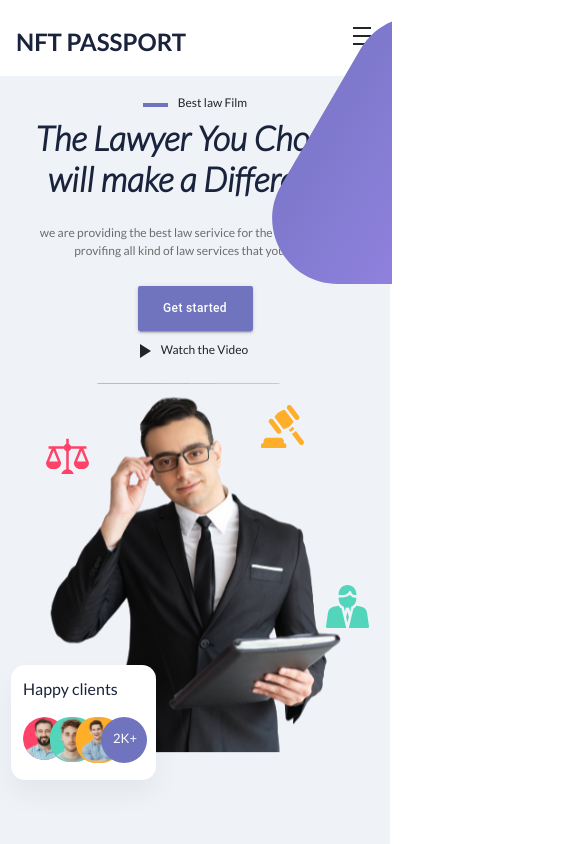
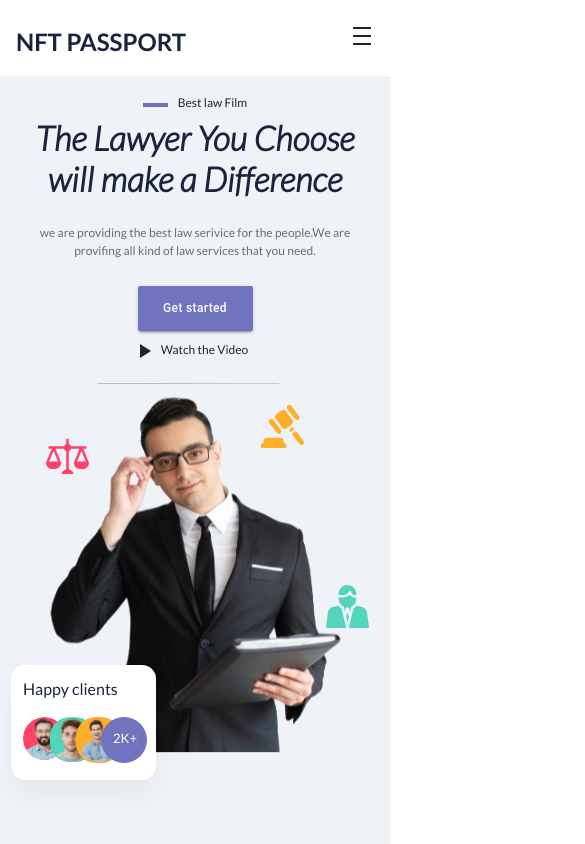
Before and after one commit to im-Abishek/Landing_page, a React (Create React App) app: page / in a window 390 px wide. Shown: the top 844 px of the page, 585 px wide, since content can reach past the window. Built offline with nearby package versions, Linux system fonts and the light colour scheme; a web font is replaced by a local one.

Commit message:
font changes

```diff
--- a/src/App.css
+++ b/src/App.css
@@ -6,7 +6,19 @@
   height: 40vmin;
   pointer-events: none;
 }
+#Lawyer_text{
+  font-weight: 900;
+  font-style:italic;
 
+}
+#title{
+  background: linear-gradient(45deg,  #7073BE 20%, #FF9B61 0%);
+  -webkit-text-fill-color: transparent;
+            -webkit-background-clip: text;
+            font-family: 'Playfair Display';
+font-style: italic;
+  /* fontColor: "-webkit-linear-gradient(45deg, #FE6B8B 30%, #FF8E53 90%)", */
+}
 @media (prefers-reduced-motion: no-preference) {
   .App-logo {
     animation: App-logo-spin infinite 20s linear;
--- a/src/components/Footer/footer.css
+++ b/src/components/Footer/footer.css
@@ -3,7 +3,6 @@
     margin:0;
     padding:0;
     font-family: 'Lato';
-
 }
 
 ul {
@@ -16,7 +15,7 @@ ul {
 
  .footer {
     background-color: rgb(197, 194, 194);
-    padding: 10px 0px 10px 0px;
+    padding: 10px 0px 15px 0px;
  }
  .container_footer{
     margin-left: auto;
--- a/src/components/section-1/main.js
+++ b/src/components/section-1/main.js
@@ -6,7 +6,7 @@ import { Button } from "@mui/material";
 import { Icon } from "@mui/material";
 import { makeStyles } from "@mui/styles";
 import PlayArrowIcon from "@mui/icons-material/PlayArrow";
-import Lamge1 from "../images/section_1/human.svg";
+import Iamge1 from "../images/section_1/human.svg";
 import Mace from "../images/section_1/mace.svg";
 import Lawyer from "../images/section_1/lawyer.svg";
 import weight from "../images/section_1/weightmachine.svg";
@@ -14,6 +14,7 @@ import human_1 from "../images/section_1/human1.svg";
 import human_2 from "../images/section_1/human2.svg";
 import human_3 from "../images/section_1/human3.svg";
 import Main_BelowContent from "./mainPage_belowbox";
+import '../../App.css'
 
 const useStyles = makeStyles((theme) => ({
   root: {
@@ -49,8 +50,8 @@ const useStyles = makeStyles((theme) => ({
 
   },
   Bold_words: {
-    fontStyle: "italic",
-    fontWeight:'bold',
+    // fontStyle: "italic!important",
+    // fontWeight:'900',
     fontSize: 64,
     color: "#19233C",
     paddingBottom:16,
@@ -266,6 +267,7 @@ const useStyles = makeStyles((theme) => ({
     color:'white',
     fontSize:13
    },
+
 }));
 
 const Main_properties = () => {
@@ -281,10 +283,10 @@ const Main_properties = () => {
               <span style={{marginTop:'-5px'}} className={classes.Rectangle}></span>
               <h6 className={classes.FilmWords}>Best law Film</h6>
             </Box>
-            <h1 className={classes.Bold_words}>
+            <h1 className={classes.Bold_words} id="Lawyer_text">
               The Lawyer You Choose will make a Difference
             </h1>
-            <p className={classes.Bold_words_2}>
+            <p className={classes.Bold_words_2} >
               we are providing the best law serivice for the people.We are
               provifing all kind of law services that you need.
             </p>
@@ -303,7 +305,7 @@ const Main_properties = () => {
               </Box>
           </Box>
           <Box component="div" className={classes.Picture_content}>
-            <img src={Lamge1} className={classes.image} />
+            <img src={Iamge1} className={classes.image} />
             <img src={Mace} className=  {classes.Main_img1} />
             <img src={Lawyer} className={classes.Main_img2} />
             <img src={weight} className={classes.Main_img3} />
--- a/src/components/section-8/workFeature.js
+++ b/src/components/section-8/workFeature.js
@@ -12,36 +12,35 @@ const useStyles = makeStyles((theme) => ({
   Main: {
     display: "flex",
     width: "100%",
-    height:'fit-content',
+    height: "fit-content",
     flex: 1,
-    // height: "100vh",
-    position: " relative",
-    // flexDirection:'column',
-    padding:'30px 0px 30px 0px',
-    [theme.breakpoints.down('lg')]:{
-      padding:'30px 60px 30px 0px',
-
+    position: "relative",
+    padding: "30px 0px 30px 0px",
+    marginTop:200,
+    [theme.breakpoints.down("lg")]: {
+      padding: "30px 50px 30px 0px",
+      marginTop:'-50px!important',
     },
-    [theme.breakpoints.down('sm')]:{
-     display:'flex',
-     flexDirection:'column-reverse',
-     padding:'30px 5px 30px 0px',
-
+    [theme.breakpoints.down("sm")]: {
+      display: "flex",
+      flexDirection: "column-reverse",
+      padding: "30px 5px 30px 0px",
+      marginTop:'0px!important',
     },
   },
 
   Leftside: {
     display: "flex",
     flex: 0.49,
-    [theme.breakpoints.down('md')]:{
+    paddingTop:'50px',
+    [theme.breakpoints.down("md")]: {
       flex: 0.40,
-
     },
-     Cashewimg:{
-      [theme.breakpoints.down('xs')]:{
-      maxWidth:200,
-      maxHeight:200
-
+    Cashewimg: {
+      marginTop:50,
+      [theme.breakpoints.down("xs")]: {
+        maxWidth: 200,
+        maxHeight: 200,
       },
     },
   },
@@ -49,139 +48,129 @@ const useStyles = makeStyles((theme) => ({
     display: "flex",
     flex: 0.51,
     flexDirection: "column",
-    paddingLeft:'20px',
+    paddingLeft: "20px",
     // overflowX: 'hidden',
-    [theme.breakpoints.down('md')]:{
+    position: "relative",
+    [theme.breakpoints.between('sm','lg')]: {
       flex: 0.60,
-      paddingLeft:'0px',
+      paddingLeft: "22px",
+    },
+    [theme.breakpoints.down('sm')]: {
+      paddingLeft: "2px",
     },
   },
-  // Align_box: {
-  //   display: "flex",
-  //   flexDirection: "column",
-
-  //   position:'relative',
-  //   zIndex:'1'
-  // },
-  // Align_box1: {
-  //   width: 210,
-  //   height: 100,
-
-  // },
-  // Align_box2: {
-  //   width: 210,
-  //   height: 100,
-  // },
-  // Align_box3: {
-  //   width: 210,
-  //   height: 100,
-  // },
-
 
   ////////Right side
-  Title:{
+  Title: {
     backgroundColor: "linear-gradient(#FF9B61 0.29%, #7073BE 56.38%)",
     // color: 'linear-gradient(to right, #430089, #82ffa1)',
     // fontColor: "-webkit-linear-gradient(45deg, #FE6B8B 30%, #FF8E53 90%)",
     //  fontStyle:'italic',
-    [theme.breakpoints.down('md')]:{
-      fontSize:14
+    [theme.breakpoints.down("md")]: {
+      fontSize: 14,
+    },
+    [theme.breakpoints.down("sm")]: {
+      fontSize: 12,
     },
   },
   Work: {
     marginBottom: "12px",
-    fontWeight:'900',
-    fontStyle:'italic',
-    [theme.breakpoints.down('md')]:{
-      fontSize:28
+    fontWeight: "900!important",
+    fontStyle: "italic!important",
+    [theme.breakpoints.down("md")]: {
+      fontSize: 28,
     },
   },
-  H6_content:{
-    marginTop:'12px',
-    color:'#000000',
-    opacity: 0.6,
-    width:'84%',
-    [theme.breakpoints.down('md')]:{
-     fontSize:12
+  Color_Rectangle:{
+    [theme.breakpoints.down("md")]: {
+      width:'50px'
     },
   },
-  SixBoxes:{
+  H6_content: {
+    marginTop: "12px",
+    color: "#000000",
+    opacity: 0.6,
+    width: "83%",
+    [theme.breakpoints.down("md")]: {
+      fontSize: 12,
+    },
+  },
+  SixBoxes: {
     display: "flex!important",
     flexDirection: "row",
     flexWrap: "wrap!important",
-    justifyContent:'space-between',
-    position:'relative',
-    zIndex:'1'
-
-
+    justifyContent: "space-between",
+    position: "relative",
+    zIndex: "1",
   },
-  Boxes:{
+  Boxes: {
     width: "278px",
     height: "106px",
     boxShadow: "8px 8px 43px -6px rgba(0, 0, 0, 0.1)",
     borderRadius: "6px",
     background: "#FFFFFF",
-    marginBottom:'10px',
-    marginTop:'5px',
-    padding:15,
-    [theme.breakpoints.down('lg')]:{
+    marginBottom: "10px",
+    marginTop: "5px",
+    padding: 15,
+    [theme.breakpoints.down("lg")]: {
       width: "220px",
       height: "100px",
     },
-     [theme.breakpoints.down('md')]:{
-      width: "180px",
-    height: "80px",
-     },
-    [theme.breakpoints.down('sm')]:{
+    [theme.breakpoints.down("md")]: {
       width: "170px",
       height: "80px",
     },
-     [theme.breakpoints.down('xs')]:{
-      width: "150px",
+    [theme.breakpoints.down("sm")]: {
+      width: "163px",
       height: "80px",
     },
-  },
-  VioletTriangle:{
-    position:'absolute',
-    right:-2,
-    top:-150,
-    width:'300px',
-    height:'520px',
-    overflowX: 'hidden',
-    [theme.breakpoints.down('lg')]:{
-      width:'140px',
-    height:'420px',
-    top:0,
-      },
-      [theme.breakpoints.down('sm')]:{
-        width:'120px',
-      height:'420px',
-      top:-50,
-        },
+    [theme.breakpoints.down("xs")]: {
 
     },
-  Boxh5_content:{
-  color:'#19233C',
-  fontWeight:'bold',
-  [theme.breakpoints.down('lg')]:{
-    fontSize:16
   },
-  [theme.breakpoints.down('md')]:{
-   fontSize:12
+  VioletTriangle: {
+    position: "absolute",
+    right: -186,
+    top:-150,
+    width: "300px",
+    height: "520px",
+    overflowX: "hidden",
+    // display:'none',
+    [theme.breakpoints.down("lg")]: {
+      width: "190px",
+      height: "520px",
+      top: 20,
+      right: -24,
     },
-
+    [theme.breakpoints.down("md")]: {
+      top: -33,
+      right: -24,
     },
-  BoxP_content:{
-    color: '#000000',
-    opacity:0.5,
-    [theme.breakpoints.down('lg')]:{
-      fontSize:14
+    [theme.breakpoints.down("sm")]: {
+      top: -3,
+      right: -74,
     },
-      [theme.breakpoints.down('md')]:{
-        fontSize:10
   },
-  }
-
+  Boxh5_content: {
+    color: "#19233C",
+    fontWeight: "bold",
+    [theme.breakpoints.down("lg")]: {
+      fontSize: 16,
+    },
+    [theme.breakpoints.down("md")]: {
+      fontSize: 12,
+    },
+  },
+  BoxP_content: {
+    color: "#000000",
+    opacity: 0.5,
+    [theme.breakpoints.down("lg")]: {
+      fontSize: 14,
+    },
+    [theme.breakpoints.down("md")]: {
+      fontSize: 10,
+    },
+  },
 }));
 
 const List = [
@@ -226,19 +215,21 @@ export const Section_8 = () => {
   const classes = useStyles();
   return (
     <>
-    <section style={{backgroundColor:'#FFFFFF'}}>
+      <section style={{ backgroundColor: "#FFFFFF" }}>
+        {/* <img src={} ></img> */}
+        <Container className={classes.Root}>
+
+          <Box className={classes.Main}>
           <Box
             component="img"
             sx={{
-            maxHeight: { xs: 400, sm: 380, md: 300, lg: 640,xl:630},
-            maxWidth: { xs: 310, sm: 400, md: 300, lg: 640 ,xl:630}
+              maxHeight: { xs: 290, sm: 300, md: 310, lg: 640, xl: 630 },
+              maxWidth: { xs: 220, sm: 170, md: 290, lg: 640, xl: 630 },
             }}
             alt="The house from the offer."
             src={Triangle}
-          className={classes.VioletTriangle} />
-    {/* <img src={} ></img> */}
-      <Container className={classes.Root}>
-        <Box className={classes.Main}>
+            className={classes.VioletTriangle}
+          />
             <Box className={classes.Leftside}>
               {/* <Box className={classes.Cashewimg}
           component="img"
@@ -255,36 +246,46 @@ export const Section_8 = () => {
               <img src={Tickbox} className={classes.Align_box2} />
               <img src={Tickbox} className={classes.Align_box3} />
             </Box> */}
-             <Box className={classes.Cashewimg}
+              <Box  className={classes.Cashewimg}
+
                 component="img"
                 sx={{
-            maxHeight: { xs: 400, sm: 400, md: 500, lg: 550},
-            maxWidth: { xs: 330, sm: 300, md: 450, lg: 500},
+                  maxHeight: { xs: 400, sm: 400, md: 500, lg: 550 },
+                  maxWidth: { xs: 330, sm: 300, md: 450, lg: 500 },
+
                 }}
-          src={illustration} />
+                src={illustration}
+              />
             </Box>
             <Box className={classes.Rightside}>
-            <h6 className={classes.Title} >We are Specialist</h6>
-            {/* <GradientText data='today will be a really good day' gradient={red} animating={false} /> */}
+              <h6 className={classes.Title} id="title" >We are Specialist</h6>
               <h1 className={classes.Work}>Work Features</h1>
-            <img src={colorRect} width="70px" />
-            <h6 className={classes.H6_content} >
+              <img src={colorRect} width="70px" className={classes.Color_Rectangle}/>
+              <h6 className={classes.H6_content}>
                 These cases are perfectly simple and easy to distinguish. In a
                 free hour, when our power of choice.
               </h6>
+
               <Box className={classes.SixBoxes}>
                 {List.map((items, index) => {
                   return (
                     <Box className={classes.Boxes}>
-                  <h5 className={classes.Boxh5_content}>{items.Content.title}</h5>
-                  <p className={classes.BoxP_content}>{items.Content.Subtitle}</p>
+                      <h5 className={classes.Boxh5_content}>
+                        {items.Content.title}
+                      </h5>
+                      <p className={classes.BoxP_content}>
+                        {items.Content.Subtitle}
+                      </p>
                     </Box>
                   );
                 })}
               </Box>
             </Box>
+
           </Box>
+
         </Container>
+
       </section>
     </>
   );
--- a/src/index.css
+++ b/src/index.css
@@ -1,10 +1,12 @@
-body {
+
+html,body {
   margin: 0;
   font-family: -apple-system, BlinkMacSystemFont, 'Segoe UI', 'Roboto', 'Oxygen',
     'Ubuntu', 'Cantarell', 'Fira Sans', 'Droid Sans', 'Helvetica Neue', 'lato',
     sans-serif;
   -webkit-font-smoothing: antialiased;
   -moz-osx-font-smoothing: grayscale;
+  overflow-x: hidden;
 }
 
 code {
```
Also changed, not shown: src/components/Theme/index.js (+13 -2 lines), src/components/section-3/card-list.js (+6 -2 lines), src/components/images/section_1/Iamge (2).svg (added). Lines whose indentation alone changed are shown as unchanged.
